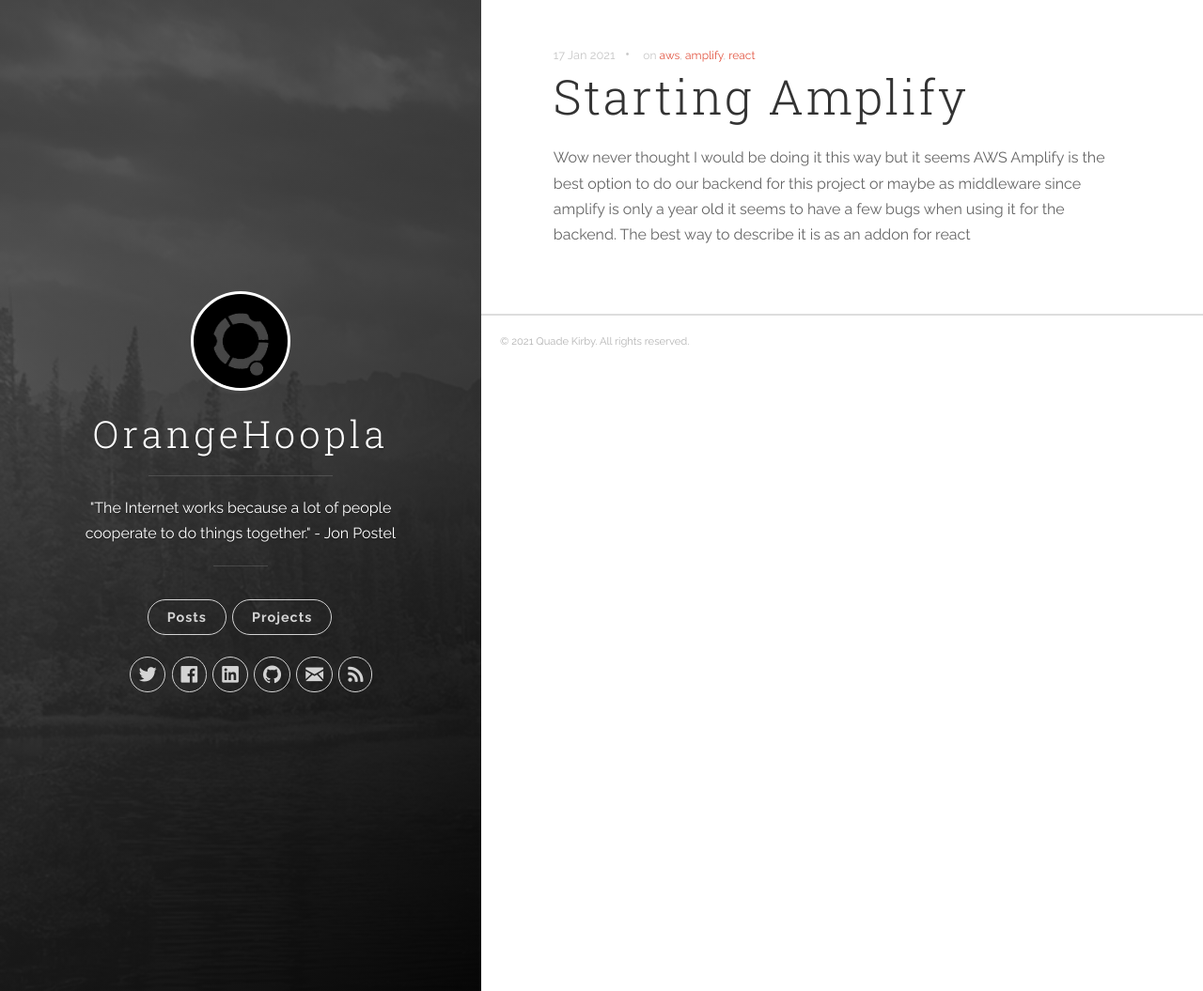
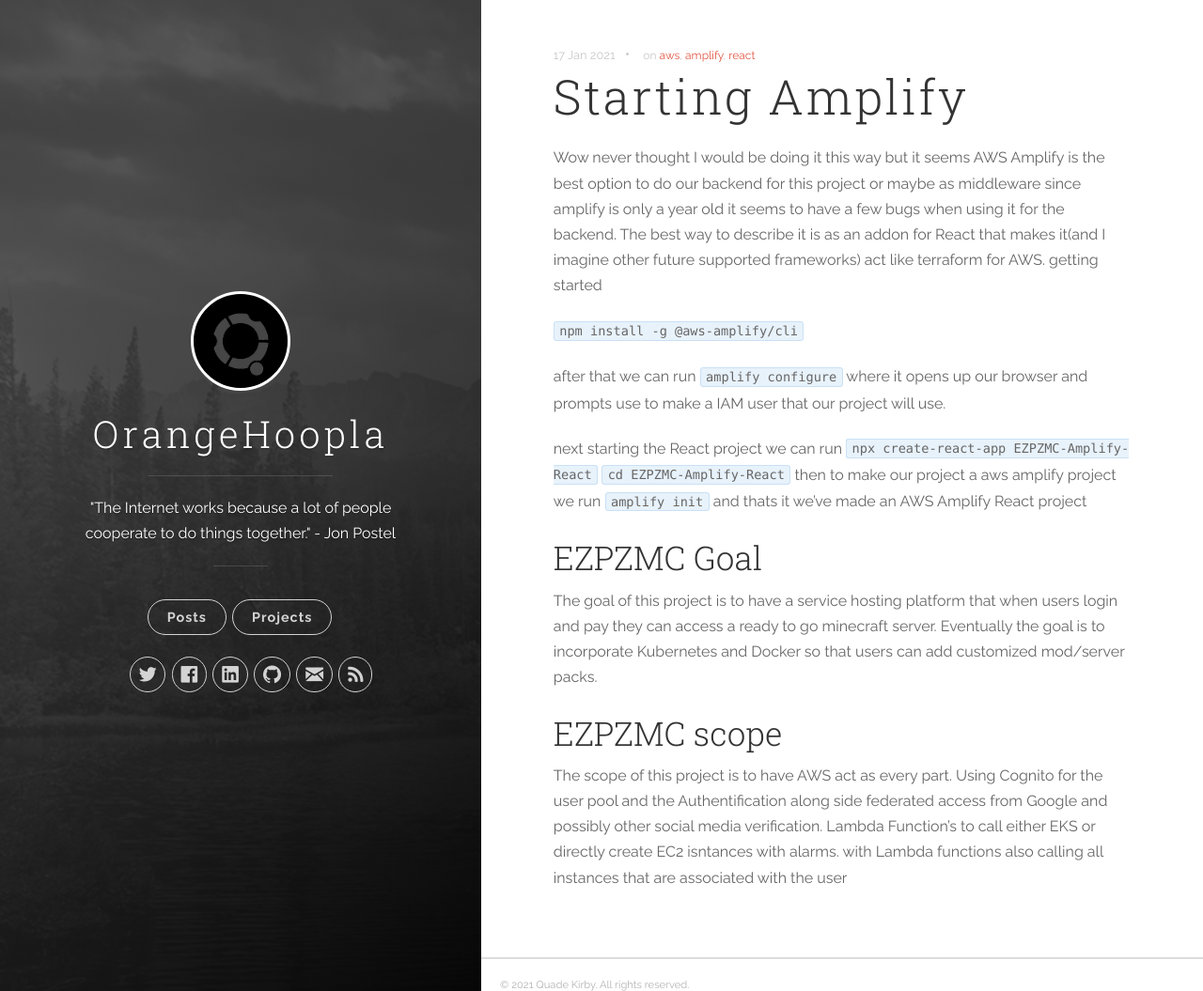
Before and after one commit to OrangeHoopla/OrangeHoopla, a Jekyll site: the page built from _posts/2021-01-17-Starting-Amplify.markdown, in a window 1280 px wide and 1055 px high. Shown: the whole window at 94% size. Built offline with Jekyll 4.4.1, drawn with Linux system fonts in a browser that asks for light colours.

Commit message:
Completed initial start to EZPZMC might comeback later to edit

```diff
--- a/_posts/2021-01-17-Starting-Amplify.markdown
+++ b/_posts/2021-01-17-Starting-Amplify.markdown
@@ -4,4 +4,19 @@
 categories: [EZPZMC]
 tags: [aws,amplify,react]
 ---
-Wow never thought I would be doing it this way but it seems AWS Amplify is the best option to do our backend for this project or maybe as middleware since amplify is only a year old it seems to have a few bugs when using it for the backend. The best way to describe it is as an addon for react
+Wow never thought I would be doing it this way but it seems AWS Amplify is the best option to do our backend for this project or maybe as middleware since amplify is only a year old it seems to have a few bugs when using it for the backend. The best way to describe it is as an addon for React that makes it(and I imagine other future supported frameworks) act like terraform for AWS.
+getting started
+
+`npm install -g @aws-amplify/cli`
+
+after that we can run `amplify configure` where it opens up our browser and prompts use to make a IAM user that our project will use.
+
+next starting the React project we can run `npx create-react-app EZPZMC-Amplify-React`
+`cd EZPZMC-Amplify-React`
+then to make our project a aws amplify project we run `amplify init` and thats it we've made an AWS Amplify React project
+
+<h2>EZPZMC Goal</h2>
+The goal of this project is to have a service hosting platform that when users login and pay they can access a ready to go minecraft server. Eventually the goal is to incorporate Kubernetes and Docker so that users can add customized mod/server packs.
+
+<h2>EZPZMC scope</h2>
+The scope of this project is to have AWS act as every part. Using Cognito for the user pool and the Authentification along side federated access from Google and possibly other social media verification. Lambda Function's to call either EKS or directly create EC2 isntances with alarms. with Lambda functions also calling all instances that are associated with the user
```
